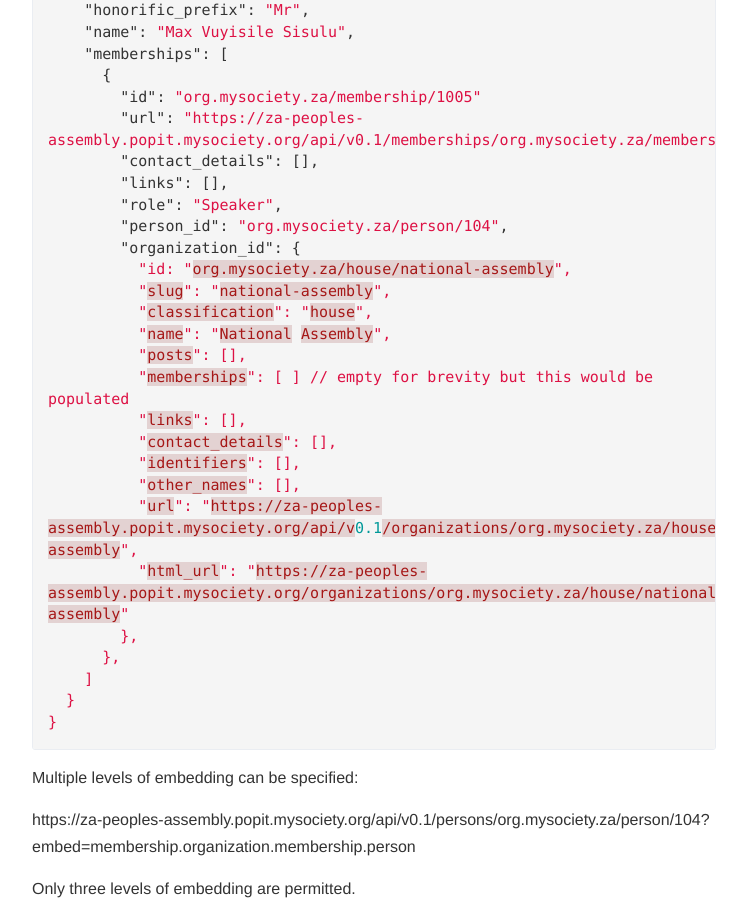
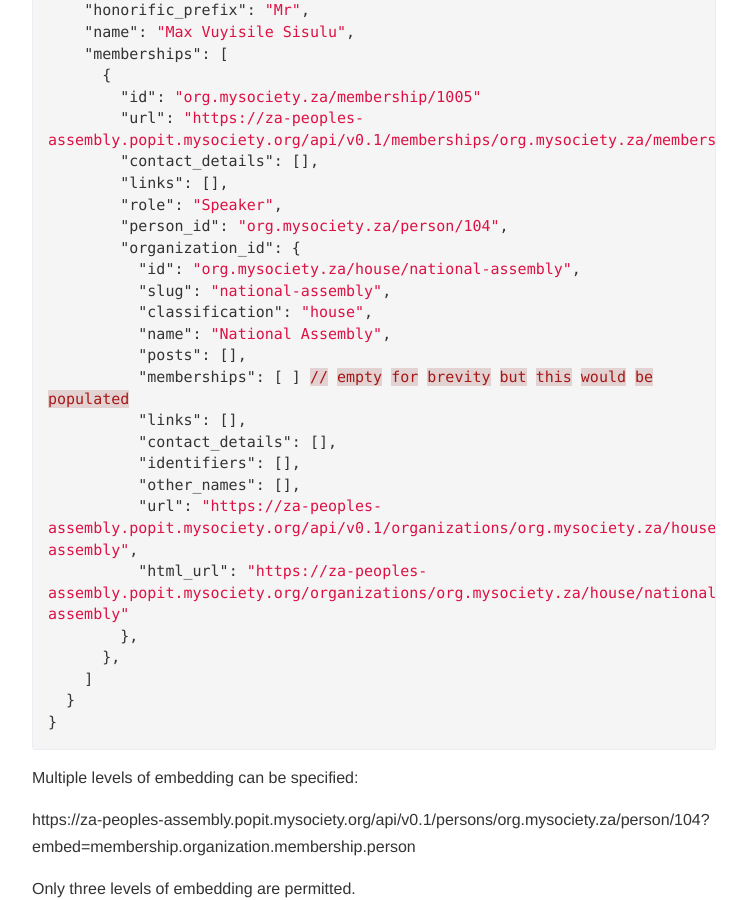
Before and after one commit to mysociety/popit.poplus.org, a Jekyll site: the page built from docs/api/reference.md, in a window 1280 px wide and 900 px high, scrolled down 10780 px. Shown: the whole window, without its empty margins (266-1013 px from the left). Built offline with Jekyll 4.4.1, drawn with Linux system fonts in a browser that asks for light colours.

Commit message:
Fix JSON syntax error in embed example

```diff
--- a/docs/api/reference.md
+++ b/docs/api/reference.md
@@ -410,7 +410,7 @@
         "role": "Speaker",
         "person_id": "org.mysociety.za/person/104",
         "organization_id": {
-          "id: "org.mysociety.za/house/national-assembly",
+          "id": "org.mysociety.za/house/national-assembly",
           "slug": "national-assembly",
           "classification": "house",
           "name": "National Assembly",
```
